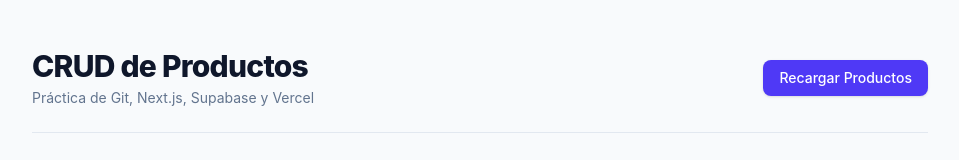
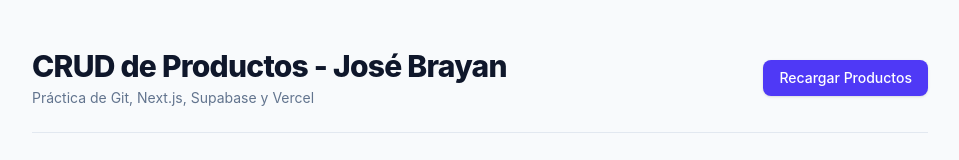
Before and after one commit to ViraBot50/practica-vercel, a Next.js app: page / in a window 1280 px wide. Shown: the top 160 px of the page, without its empty margins (160-1119 px from the left). Built offline with nearby package versions, Linux system fonts and the light colour scheme; no server answers.

Commit message:
fix(interfaz): personalizar interfaz

```diff
--- a/app/page.js
+++ b/app/page.js
@@ -214,7 +214,7 @@ export default function Home() {
         <header className="border-b border-slate-200 pb-6 flex flex-col md:flex-row md:items-center md:justify-between gap-4">
           <div>
             <h1 className="text-3xl font-extrabold tracking-tight text-slate-900">
-              CRUD de Productos
+              CRUD de Productos - José Brayan
             </h1>
             <p className="mt-1 text-sm text-slate-500">
               Práctica de Git, Next.js, Supabase y Vercel
```
